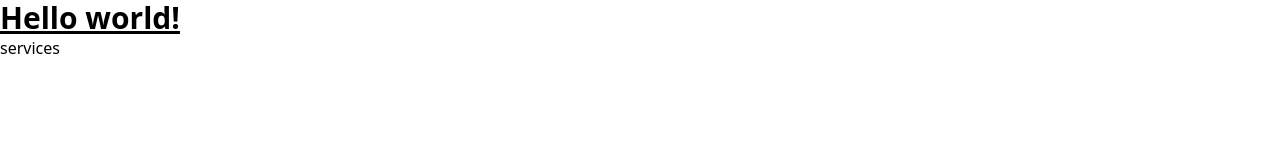
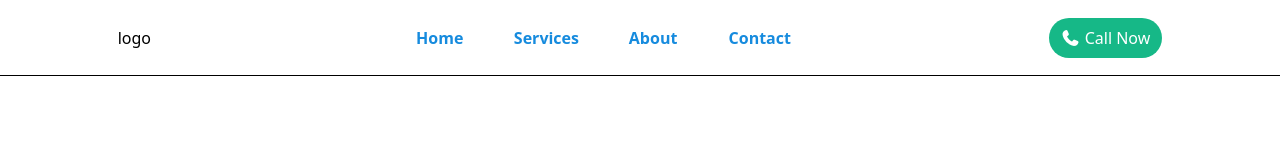
Before and after one commit to promise-x-stack/Plumbing_Services_Websight, a website built with Vite: page index.html in a window 1280 px wide. Built offline with nearby package versions, Linux system fonts and the light colour scheme.

Commit message:
added a desktop navigation bar

```diff
--- a/index.html
+++ b/index.html
@@ -4,13 +4,35 @@
   <meta charset="UTF-8">
   <meta name="viewport" content="width=device-width, initial-scale=1.0">
   <title id="appTittle"></title>
+  <link rel="stylesheet" href="https://cdnjs.cloudflare.com/ajax/libs/font-awesome/7.3.1/css/all.min.css" integrity="sha512-..." crossorigin="anonymous" referrerpolicy="no-referrer" />
   <link href="/src/style.css" rel="stylesheet">
 </head>
 <body>
-  <h1 class="text-3xl font-bold underline">
-    Hello world!
-  </h1>
-  <a href="/services.html">services</a>
+  <nav class="w-full h-auto relative">
+
+    <div class="w-full h-19 flex flex-row justify-around items-center bg-brand-white border-b fixed">
+
+      <div>
+        <h1>logo</h1>
+      </div>
+
+      <div  class=" w-4/12 w-max-4/12 flex flex-row justify-around items-center text-1xl text-brand-blue font-bold">
+        <a class="w-20 relative before:hover:w-full flex justify-center items-end before:content-[''] before:absolute before:h-1 before:w-0 before:transition-all before:bg-brand-blue hover:before:w-full"  href="/">Home</a>
+        <a class="w-20 relative before:hover:w-full flex justify-center items-end before:content-[''] before:absolute before:h-1 before:w-0 before:transition-all before:bg-brand-blue hover:before:w-full" href=" ">Services</a>
+        <a class="w-20 relative before:hover:w-full flex justify-center items-end before:content-[''] before:absolute before:h-1 before:w-0 before:transition-all before:bg-brand-blue hover:before:w-full" href=" ">About</a>
+        <a class="w-20 relative before:hover:w-full flex justify-center items-end before:content-[''] before:absolute before:h-1 before:w-0 before:transition-all before:bg-brand-blue hover:before:w-full" href=" ">Contact</a>
+      </div>
+
+      <div class="w-auto">
+        <a class="flex justify-center items-end bg-brand-green text-brand-white py-2 px-3 rounded-pill relative after:content-[''] after:absolute after:h-0 hover:after:h-17 overflow-hidden after:w-full after:translate-y-2 after:rounded-t-pill after:transition-all after:bg-brand-blue" href="tel:+">
+          <span class="relative w-full h-full z-10"><i class="fa-solid fa-phone"></i> Call Now</span>
+        </a>
+      </div>
+
+    </div>
+
+  </nav>
+
   <script type="module" src="src/main.ts"></script>
 </body>
 </html>
--- a/src/style.css
+++ b/src/style.css
@@ -52,3 +52,7 @@
   --transition-base: 280ms var(--ease-out);
   --transition-slow: 500ms var(--ease-out);
 }
+
+*{
+  font-family: "Poppins", ui-sans-serif, system-ui, sans-serif;
+}
```
